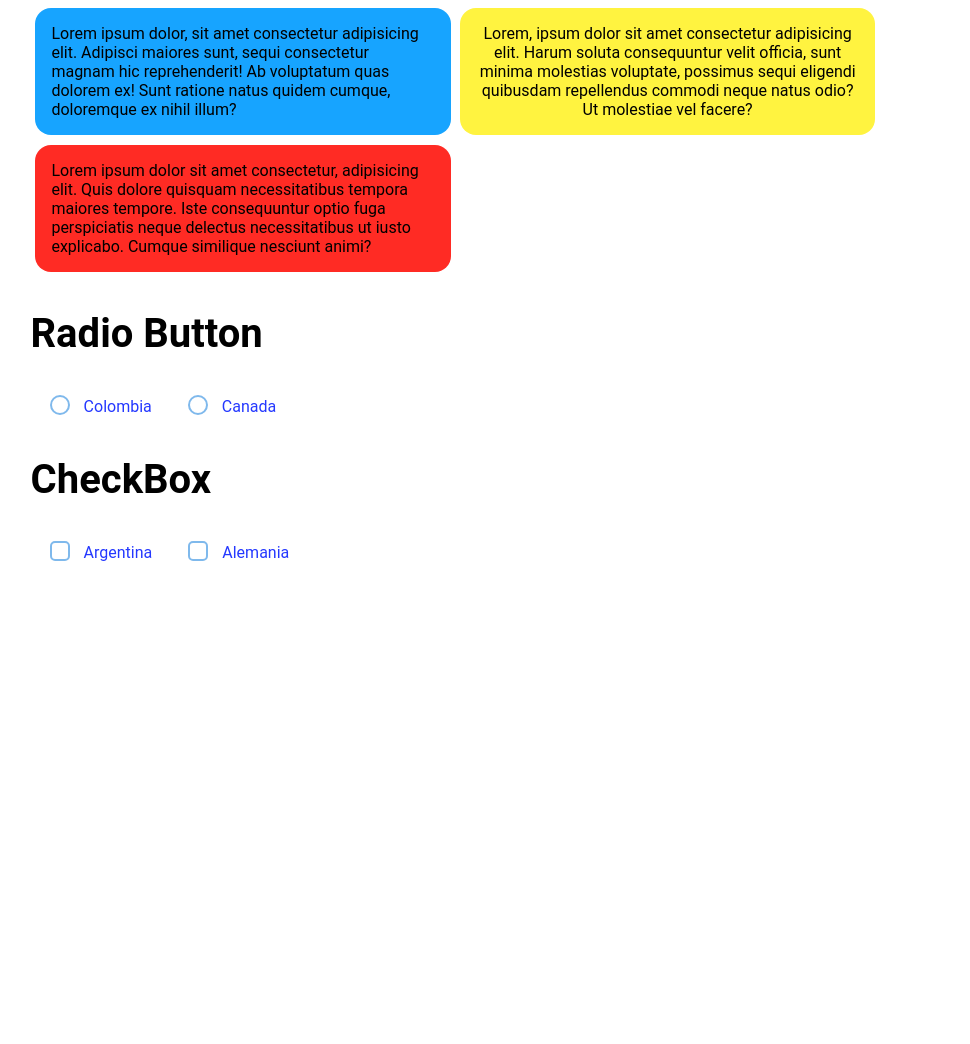
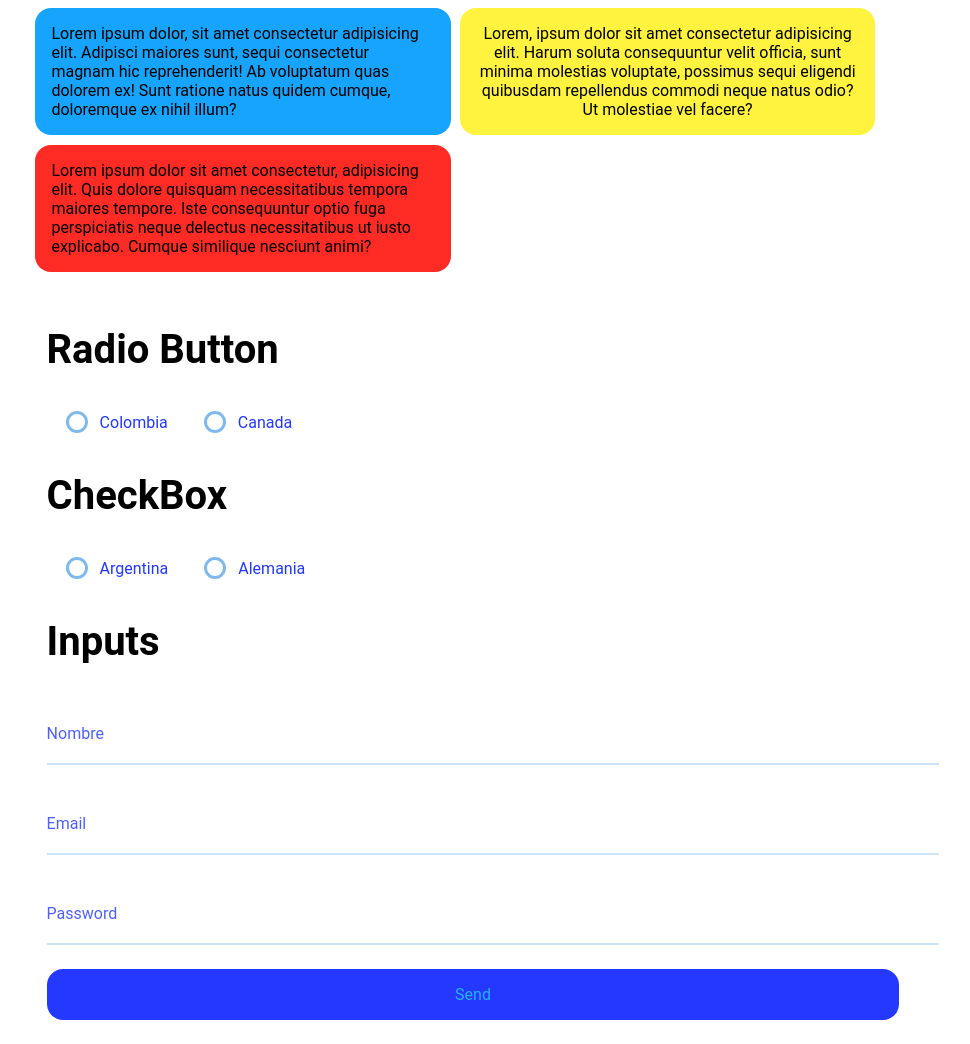
Before and after one commit to desteban/egrid, a website built with webpack: page src/index.html in a window 1280 px wide. Shown: the part 1276-2320 px from the top of the page, without its empty margins (167-1137 px from the left). Before the commit the page ends 1853 px from the top, so only its background shows below. Built offline with nearby package versions, Linux system fonts and the light colour scheme; what headroom.js would draw is missing.

Commit message:
estilos para los inputs

```diff
--- a/src/index.html
+++ b/src/index.html
@@ -203,6 +203,30 @@
                     <label for="check2">Alemania</label>
                 </div>
 
+                <div class="row">
+
+                    <h2>Inputs</h2>
+
+                    <div class="input-group s12">
+                        <input type="text" name="nombre" id="nombre">
+                        <label for="nombre" class="label">Nombre</label>
+                    </div>
+
+                    <div class="input-group s12">
+                        <input type="email" name="email" id="email">
+                        <label for="email" class="label">Email</label>
+                    </div>
+
+                    <div class="input-group s12">
+                        <input type="password" name="password" id="password">
+                        <label for="password" class="label">Password</label>
+                    </div>
+
+                </div>
+
+                <div class="center">
+                    <a class="btn-xxl">Send</a>
+                </div>
 
             </form>
         </div>
--- a/src/sass/forms.scss
+++ b/src/sass/forms.scss
@@ -1,11 +1,11 @@
 .form {
+	padding: 1em;
+	//-----------------------------------   Radio y Checkbox
 	input[type='radio'].radio,
 	input[type='checkbox'].checkbox {
 		display: none;
-	}
 
-	.radio + label,
-	.checkbox + label {
+		& + label {
 			position: relative;
 			color: $principal;
 			margin: 2px;
@@ -26,7 +26,7 @@
 				width: 1em;
 				display: inline-block;
 				background: none;
-			border: 2px solid rgba($label, 0.5);
+				border: 3px solid rgba($label, 0.5);
 				border-radius: 50%;
 				position: absolute;
 				left: 17px;
@@ -34,14 +34,9 @@
 			}
 		}
 
-	.checkbox + label:before {
-		border-radius: 5px;
-	}
-
-	input[type='radio']:checked + label,
-	input[type='checkbox']:checked + label {
+		&:checked + label {
 			padding: 5px 15px;
-		background: rgba($label, 1);
+			background: rgba($label, 0.8);
 			color: white;
 
 			&:before {
@@ -49,3 +44,58 @@
 			}
 		}
 	}
+
+	.checkbox + label:before {
+		border-radius: 5px;
+	}
+
+	//-----------------------------------   /Radio y Checkbox
+
+	.input-group {
+		width: 100%;
+		position: relative;
+		margin-bottom: 1.5em;
+
+		input {
+			width: 100%;
+			padding: 1em;
+			outline: none;
+			background: none;
+			border: none;
+			border-bottom: 2px solid $label;
+			transition: all 0.3s;
+			font-size: 20px;
+
+			&:focus,
+			&:active {
+				outline: none;
+				border-bottom: 2px solid rgba($principal, 0.8);
+			}
+
+			+ label {
+				color: rgba($principal, 0.8);
+
+				&.label {
+					position: absolute;
+					top: 25px;
+					left: 0;
+					transition: all 0.3s ease;
+
+					&.active {
+						top: -12px;
+						font-size: 12px;
+						color: rgba($principal, 0.7);
+					}
+				}
+			}
+
+			&.error {
+				outline: none;
+				border-bottom: 2px solid rgba(red, 0.8);
+				+ label {
+					color: rgba(red, 0.8);
+				}
+			}
+		}
+	}
+}
--- a/src/sass/grid.scss
+++ b/src/sass/grid.scss
@@ -101,7 +101,6 @@
 
 	//justify-content: space-between;
 	align-items: center;
-	background-color: rgba(0, 0, 0, 0);
 }
 
 .body {
--- a/src/sass/text.scss
+++ b/src/sass/text.scss
@@ -1,6 +1,6 @@
 //Estilo de letra
 * {
-	font-family: 'Roboto', sans-serif;
+	font-family: 'Roboto', sans-serif, Arial;
 }
 
 @mixin btn {
@@ -34,10 +34,22 @@
 	&-large {
 		@include btn();
 		padding: 0.7em 2em;
+
+		&:hover {
+			@include btn_hover();
+		}
 	}
 
-	&-large:hover {
-		@include btn_hover();
+	&-xxl {
+		width: 100%;
+		padding: 1em 2em;
+		text-align: center;
+		background-color: $principal;
+		border-radius: 1em;
+
+		&:hover {
+			@include btn_hover();
+		}
 	}
 }
 
@@ -87,3 +99,11 @@ a {
 	color: $link;
 	cursor: pointer;
 }
+
+.center {
+	width: 100%;
+	display: flex;
+
+	justify-content: center;
+	align-items: center;
+}
```
Also changed, not shown: src/js/form.js (added), 1 other file. Lines whose indentation alone changed are shown as unchanged.
